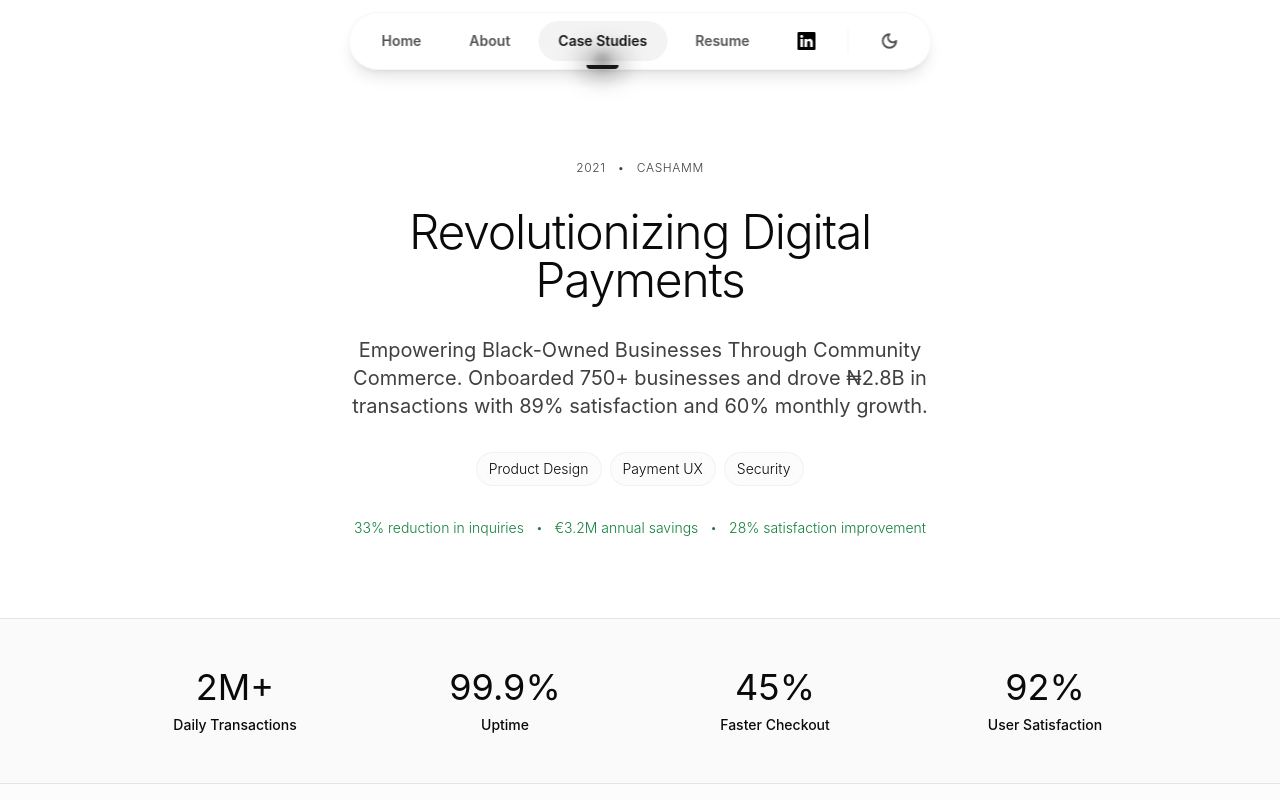
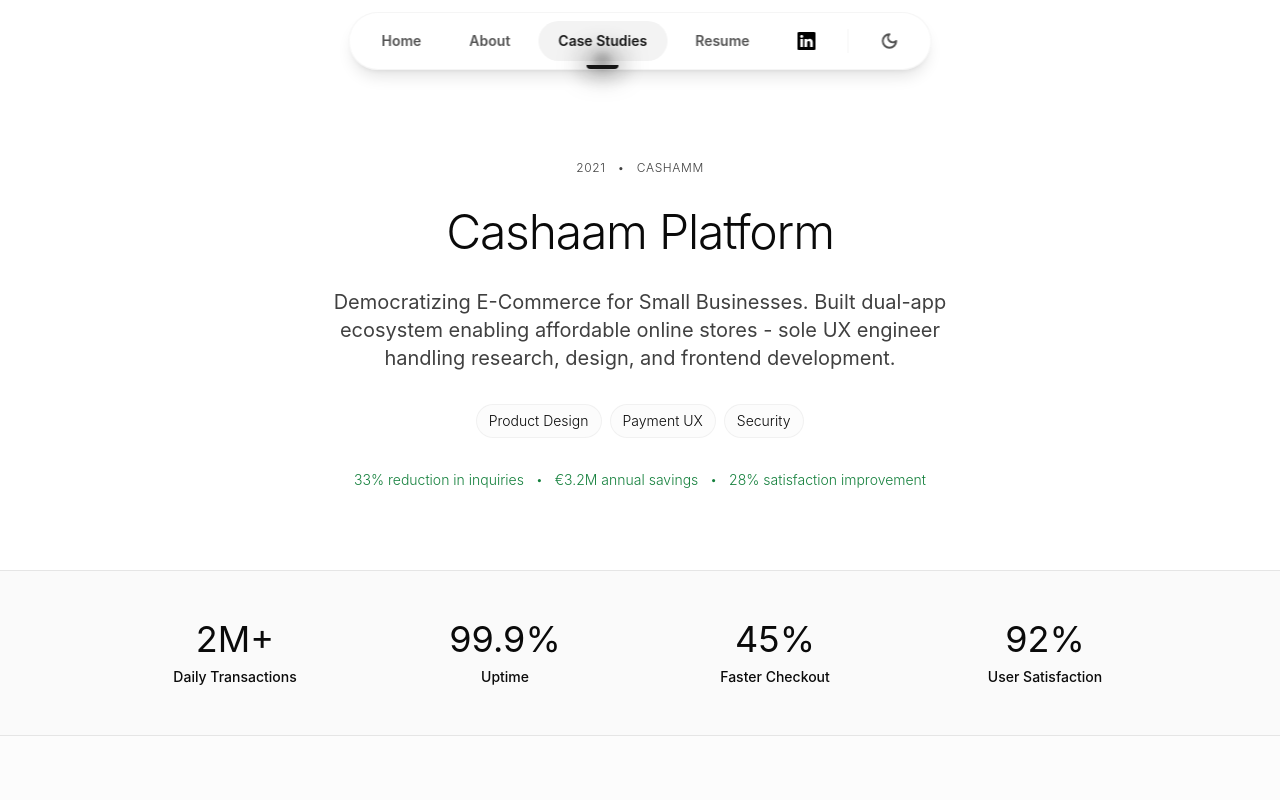
Before and after one commit to nuckecy/portfolio, a Next.js app: page /case-study/cashamm in a window 1280 px wide. Shown: the top 800 px of the page. Built offline with nearby package versions, Linux system fonts and the light colour scheme; a web font is replaced by a local one.

Commit message:
Update Cashaam case study with new title, subtitle, and description

```diff
--- a/config/case-studies/cashamm.ts
+++ b/config/case-studies/cashamm.ts
@@ -12,18 +12,18 @@
   },
 
   cardInfo: {
-    title: "Cashamm (E-Commerce Platform)",
-    subtitle: "Empowering Black-Owned Businesses Through Community Commerce",
-    description: "Onboarded 750+ businesses and drove ₦2.8B in transactions with 89% satisfaction and 60% monthly growth.",
+    title: "Cashaam Platform",
+    subtitle: "Democratizing E-Commerce for Small Businesses",
+    description: "Built dual-app ecosystem enabling affordable online stores - sole UX engineer handling research, design, and frontend development.",
   },
 
   hero: {
     company: "CASHAMM",
     year: "2021",
-    title: "Revolutionizing Digital Payments",
+    title: "Cashaam Platform",
     titleSize: "text-3xl md:text-4xl lg:text-5xl",
     titleWeight: "font-light",
-    description: "Empowering Black-Owned Businesses Through Community Commerce. Onboarded 750+ businesses and drove ₦2.8B in transactions with 89% satisfaction and 60% monthly growth.",
+    description: "Democratizing E-Commerce for Small Businesses. Built dual-app ecosystem enabling affordable online stores - sole UX engineer handling research, design, and frontend development.",
     descriptionSize: "text-lg md:text-xl",
     skills: ["Product Design", "Payment UX", "Security"],
     centered: true,
--- a/scripts/generate-case-study-json.js
+++ b/scripts/generate-case-study-json.js
@@ -48,9 +48,9 @@
     id: 'cashamm',
     company: 'CASHAMM',
     year: '2021',
-    title: 'Cashamm E-Commerce',
-    subtitle: 'Empowering Economic Justice Through Design',
-    description: 'Onboarded 750+ businesses and drove ₦2.8B in transactions with 89% satisfaction and 60% monthly growth.',
+    title: 'Cashaam Platform',
+    subtitle: 'Democratizing E-Commerce for Small Businesses',
+    description: 'Built dual-app ecosystem enabling affordable online stores - sole UX engineer handling research, design, and frontend development.',
     metrics: ['347 businesses onboarded', '$1.2M transactions', '87% satisfaction'],
     skills: ['Product Strategy', 'UX Engineering'],
     brandColor: 'cashamm',
```
Also changed, not shown: json/case-studies/cashamm.json (+8 -8 lines), 1 other file (tests, documents, lock files or other folders).
